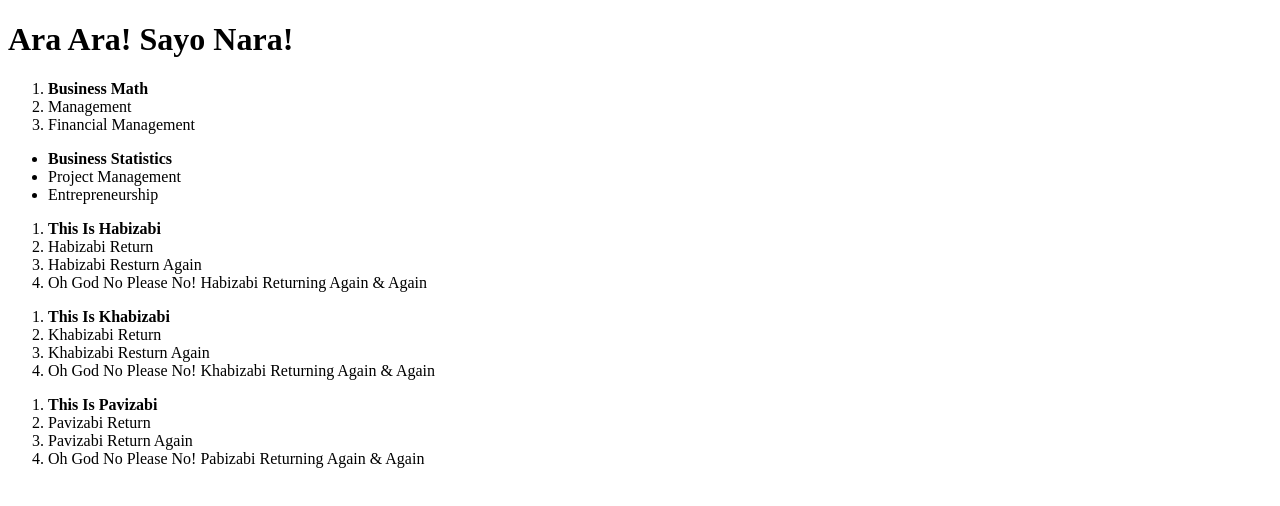
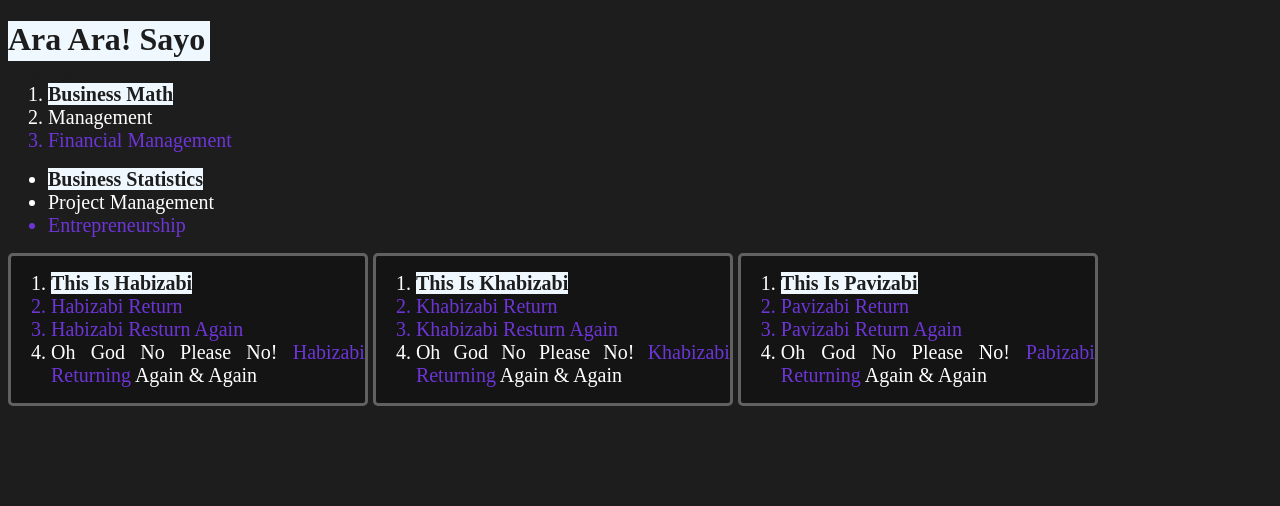
Before and after one commit to abdullabappy404/my-first-website, a plain HTML site: page index.html in a window 1280 px wide. Drawn offline with Linux system fonts and the light colour scheme.

Commit message:
learning changes

```diff
--- a/index.html
+++ b/index.html
@@ -45,5 +45,56 @@
          <li>Oh God No Please No! <span class="Yo">Pabizabi Returning</span> Again & Again</li>
     </ol>
         </div>
+
+    <style>
+        body{
+            background-color: rgb(29, 29, 29);
+        }
+        li{
+            color: rgb(255, 255, 255);
+            font-size: 20px;
+        }
+        h1{
+            color: rgb(255, 255, 255);
+        }
+        b{
+            color: rgb(29, 29, 29);
+            background-color: aliceblue;
+        }
+        h1{
+            color: rgb(29, 29, 29);
+            background-color: aliceblue;
+            height: 40px;
+            width: 16%;
+            font-family: serif;
+        }
+        #valo{
+            color: rgb(109, 53, 214);
+        }
+        #murgi{
+            color: rgb(109, 53, 214);
+        }
+        p{
+            color: rgb(253, 253, 253);
+            font-size: 20px;
+        }
+        .Yo{
+            color: rgb(109, 53, 214);
+        }
+        .uou{
+            background-color: rgb(20, 20, 20);
+            width: 28%;
+            border: 3px solid rgb(97, 97, 97);
+            border-radius: 5px;
+            /* margin: 5px; */
+            /* margin-bottom: 10px;  */
+            margin-right: 5px;
+            /* padding: 10px; */
+            float: left;
+        }
+        li{
+            text-align: justify;
+        }
+    </style>
 </body>
 </html>
```
